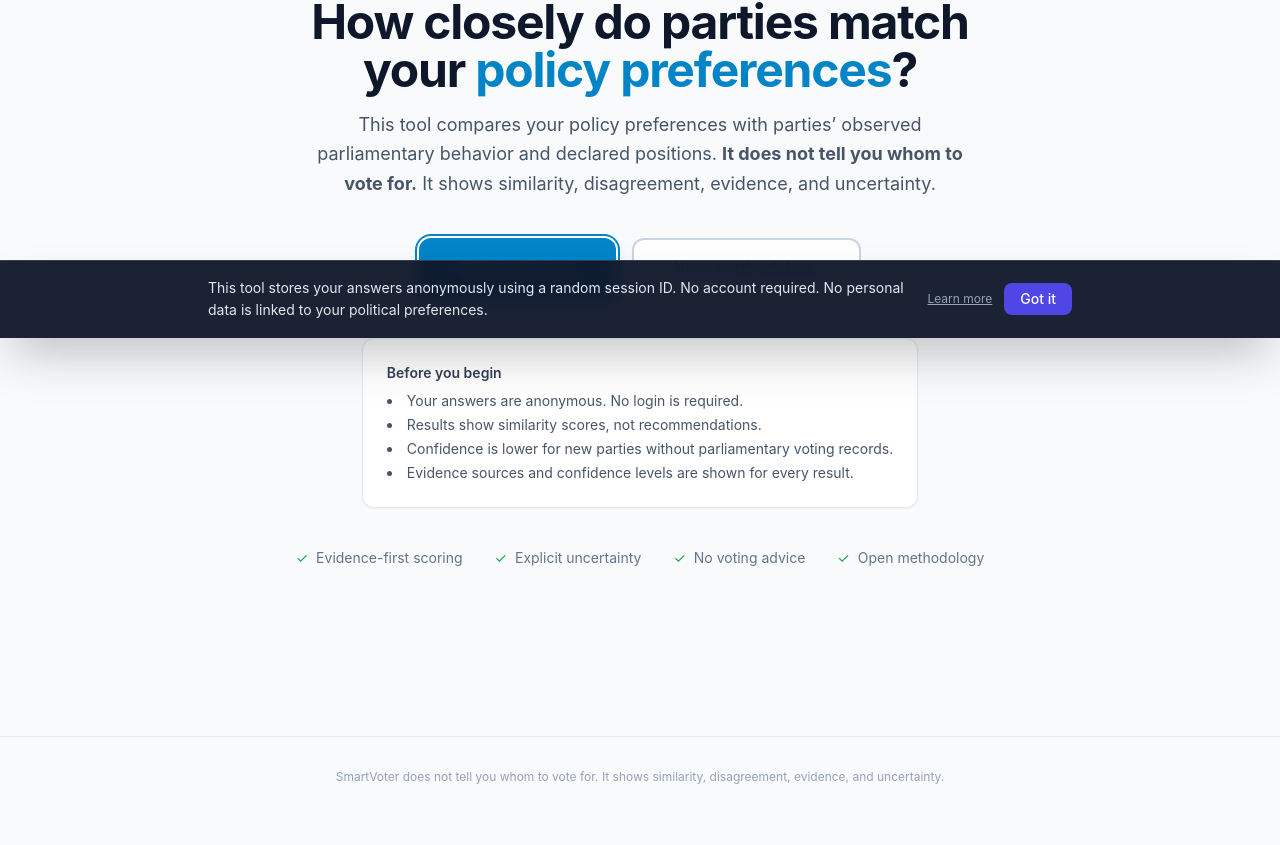
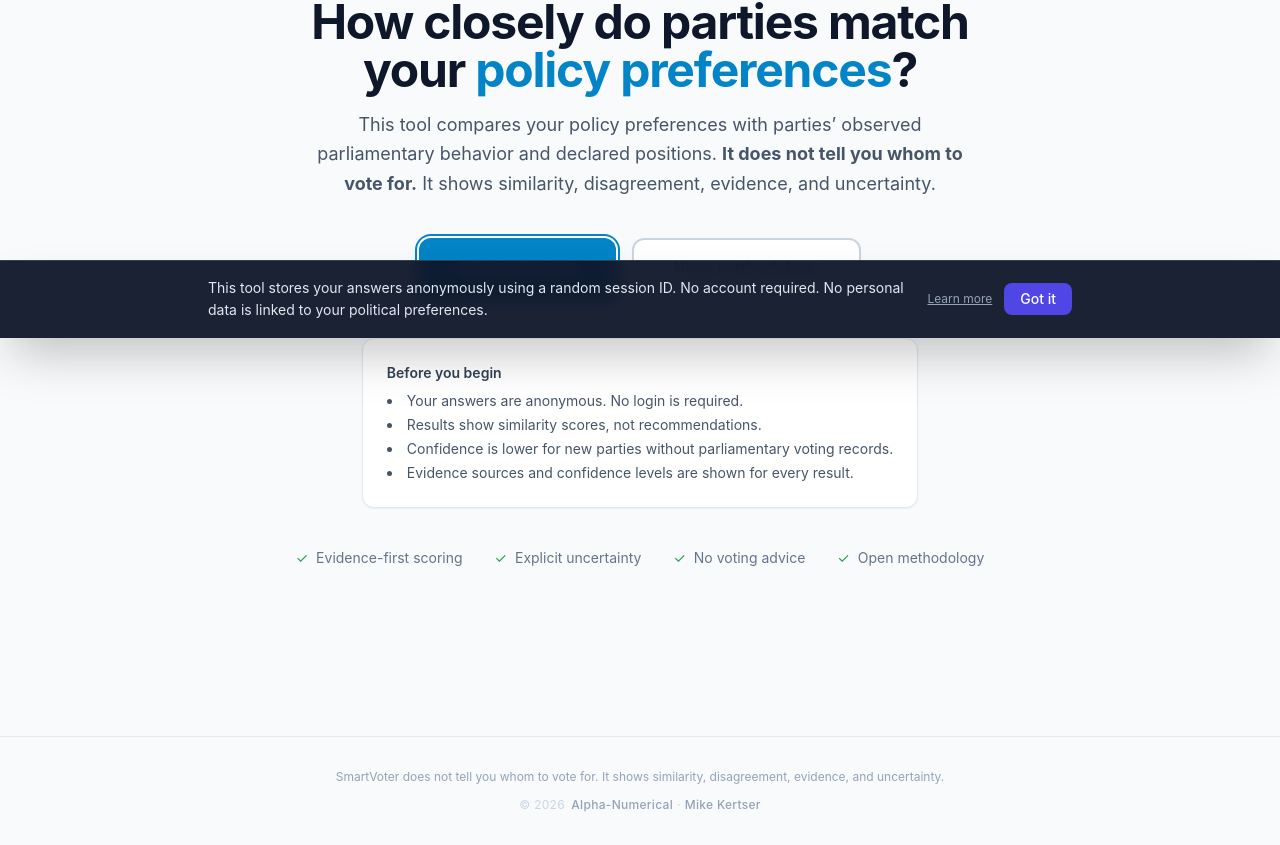
Before and after one commit to kertser/SmartVoter, a Next.js app in the folder frontend/: page / in a window 1280 px wide. Shown: the part 462-1307 px from the top of the page. Before the commit the page ends 1279 px from the top, so only its background shows below. Built offline with nearby package versions, Linux system fonts and the light colour scheme; no server answers.

Commit message:
feat: add copyright notice to footer in NavHeader component

```diff
--- a/frontend/components/NavHeader.tsx
+++ b/frontend/components/NavHeader.tsx
@@ -67,6 +67,12 @@ export function NavFooter() {
   return (
     <footer className="border-t border-slate-200 mt-20 py-8 text-center text-xs text-slate-400">
       <p>{t.layout.footerDisclaimer}</p>
+      <p className="mt-3 text-slate-300 tracking-wide">
+        &copy; {new Date().getFullYear()}&ensp;
+        <span className="font-medium text-slate-400">Alpha-Numerical</span>
+        <span className="mx-1 text-slate-300">&middot;</span>
+        <span className="font-medium text-slate-400">Mike Kertser</span>
+      </p>
     </footer>
   );
 }
```
